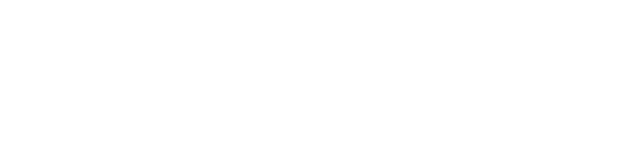
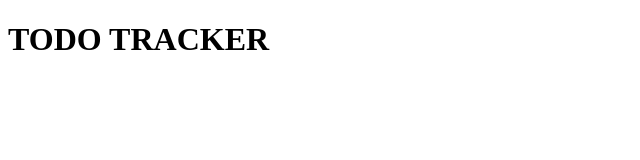
Before and after one commit to dylewskii/todo-list, a plain HTML site: page index.html in a window 1280 px wide. Shown: the whole page, without its empty margins (0-640 px from the left). Drawn offline with Linux system fonts and the light colour scheme.

```diff
--- a/index.html
+++ b/index.html
@@ -1 +1 @@
-<!doctype html><html lang="en"><head><meta charset="UTF-8"><meta name="viewport" content="width=device-width,initial-scale=1"><title>TODO Tracker</title></head><body><script defer="defer" src="runtime.bundle.js"></script><script defer="defer" src="main.bundle.js"></script></body></html>
+<!doctype html><html lang="en"><head><meta charset="UTF-8"><meta name="viewport" content="width=device-width,initial-scale=1"><title>TODO Tracker</title></head><body><header class="header"><h1 class="header-title">TODO TRACKER</h1></header><section class="sidebar"></section><div class="content"></div><script defer="defer" src="runtime.bundle.js"></script><script defer="defer" src="main.bundle.js"></script></body></html>
```
